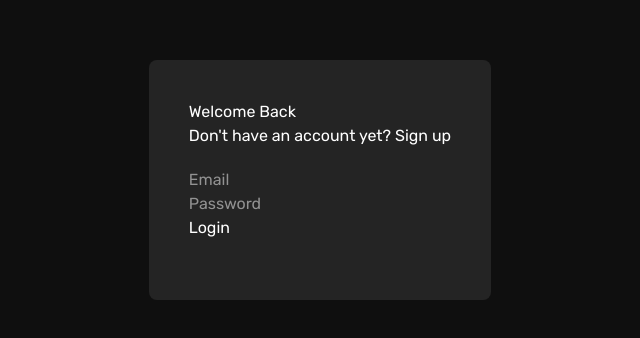
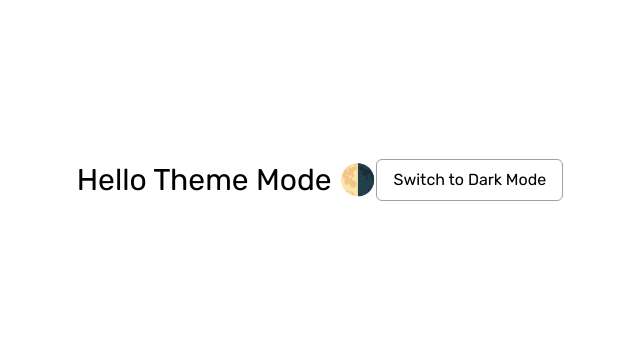
Before and after one commit to shiba-murmu/Discover-your-recipe, a React (Vite) app in the folder frontend/: page / in a window 1280 px wide. Shown: the part 220-558 px from the top of the page, without its empty margins (320-960 px from the left). Built offline with nearby package versions, Linux system fonts and the light colour scheme.

Commit message:
Theme featured applied here in theproject.

```diff
--- a/frontend/src/index.css
+++ b/frontend/src/index.css
@@ -1,4 +1,7 @@
 @import "tailwindcss";
+
+
+@custom-variant dark (&:where(.dark, .dark *));
 /* Universal css : --->  */
 
 /* // <weight>: Use a value from 300 to 900 */
--- a/frontend/src/pages/Auth/Login/LoginPage.jsx
+++ b/frontend/src/pages/Auth/Login/LoginPage.jsx
@@ -1,46 +1,15 @@
 import React from 'react'
+import DarkModeToggle from '../../../utils/Theme/DarkModeToggle'
 
 function LoginPage() {
-  return (
-    <>
-        <div className='h-screen flex justify-center items-center bg-[var(--universal-dark-bg)]'>
-           <div className='text-white bg-[var(--universal-dark-bg-2)] mx-5 p-10 rounded-lg flex flex-col gap-5'>
-                <section>
-                    <section>
-                        {/* icons */}
-                    </section>
-                    <section>
-                        <span>
-                            Welcome Back
-                        </span>
-                    </section>
-                    <section>
-                        <span>
-                            Don't have an account yet? Sign up
-                        </span>
-                    </section>
-                </section>
-                <section>
-                    {/* For form use */}
-                    <form action="">
-                        <section>
-                            <input type="email" placeholder="Email" />
-                        </section>
-                        <section>
-                            <input type="password" placeholder="Password" />
-                        </section>
-                        <section>
-                            <button>Login</button>
-                        </section>
-                    </form>
-                </section>
-                <section>
-                    {/* Other options : use here */}
-                </section>
-           </div>
-        </div>
-    </>
-  )
+    return (
+        <>
+            <div className="bg-white text-black dark:bg-gray-900 dark:text-white min-h-screen flex items-center justify-center">
+                <h1 className="text-3xl font-bold">Hello Theme Mode 🌗</h1>
+                <DarkModeToggle />
+            </div>
+        </>
+    )
 }
 
 export default LoginPage
--- /dev/null
+++ b/frontend/src/utils/Theme/DarkModeToggle.jsx
@@ -0,0 +1,44 @@
+import React from 'react';
+import { useEffect, useState } from "react";
+
+export default function DarkModeToggle() {
+  // Step 1️⃣ : Create a state variable for theme
+  const [theme, setTheme] = useState("light");
+
+  // Step 2️⃣ : Auto-detect system preference (dark or light)
+  useEffect(() => {
+    // Check system preference
+    const userPref = window.matchMedia("(prefers-color-scheme: dark)").matches
+      ? "dark"
+      : "light";
+
+    // Check localStorage or fallback to system preference
+    const initialTheme = localStorage.getItem("theme") || userPref;
+
+    setTheme(initialTheme);
+  }, []);
+
+  // Step 3️⃣ : Apply theme to <html> element whenever it changes
+  useEffect(() => {
+    if (theme === "dark") {
+      document.documentElement.classList.add("dark");
+    } else {
+      document.documentElement.classList.remove("dark");
+    }
+    localStorage.setItem("theme", theme);
+  }, [theme]);
+
+  // Step 4️⃣ : Create toggle button
+  const toggleTheme = () => {
+    setTheme(theme === "light" ? "dark" : "light");
+  };
+
+  return (
+    <button
+      onClick={toggleTheme}
+      className="px-4 py-2 rounded-md border border-gray-400 dark:border-gray-600 dark:bg-gray-800"
+    >
+      Switch to {theme === "light" ? "Dark" : "Light"} Mode
+    </button>
+  );
+}
--- a/frontend/vite.config.js
+++ b/frontend/vite.config.js
@@ -3,11 +3,13 @@ import react from "@vitejs/plugin-react";
 import tailwindcss from "@tailwindcss/vite";
 
 // https://vite.dev/config/
+/** @type {import('tailwindcss').Config} */
 export default defineConfig({
-  darkMode: "class",
-  theme: {
-    extend: {},
-  },
+  darkMode: "class", // Use class strategy for dark mode
+  content: ["./index.html", "./src/**/*.{js,ts,jsx,tsx}"],
+//   theme: {
+//     extend: {},
+//   },
   server: {
     host: "0.0.0.0",
     port: 5173,
```
